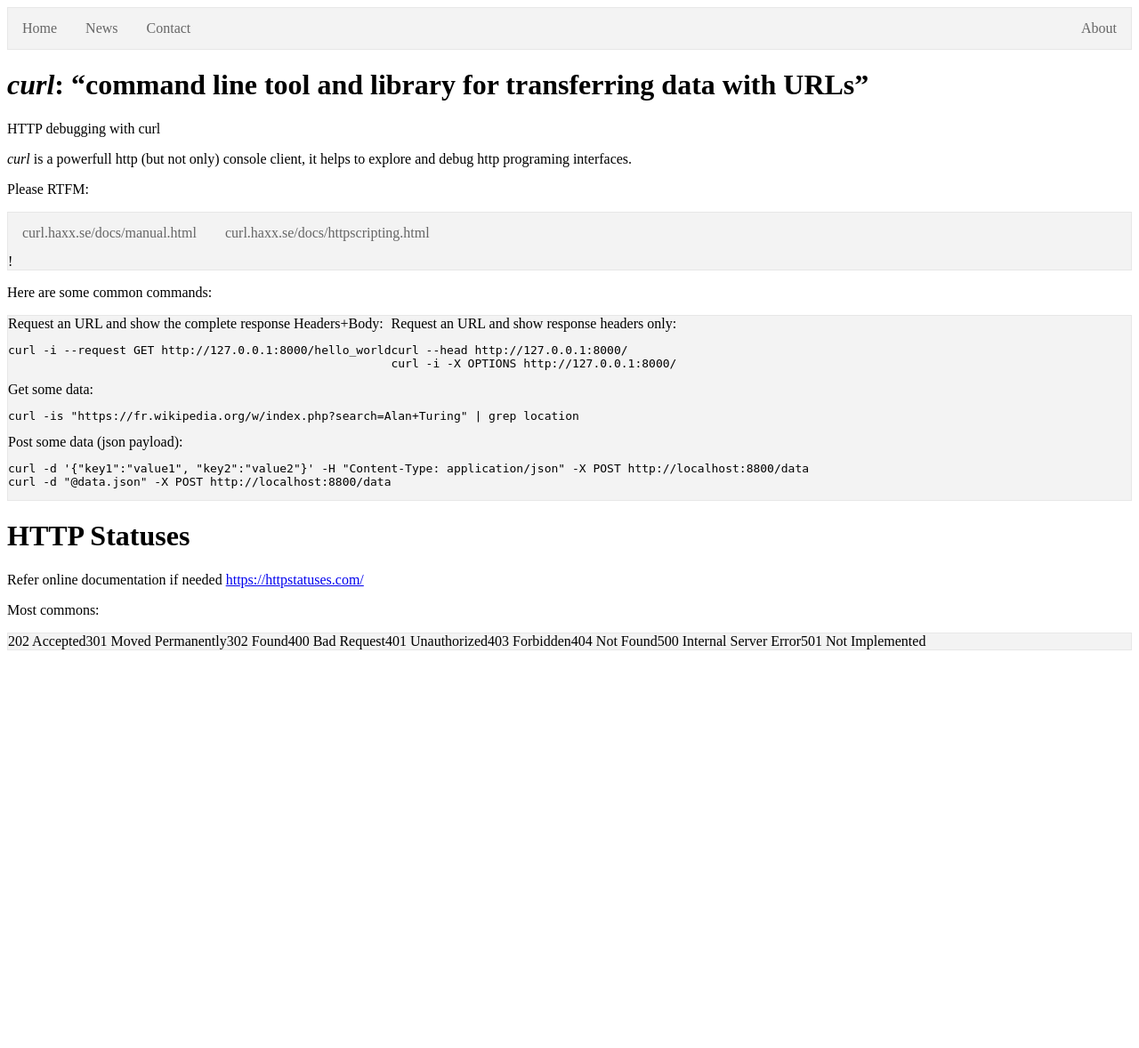
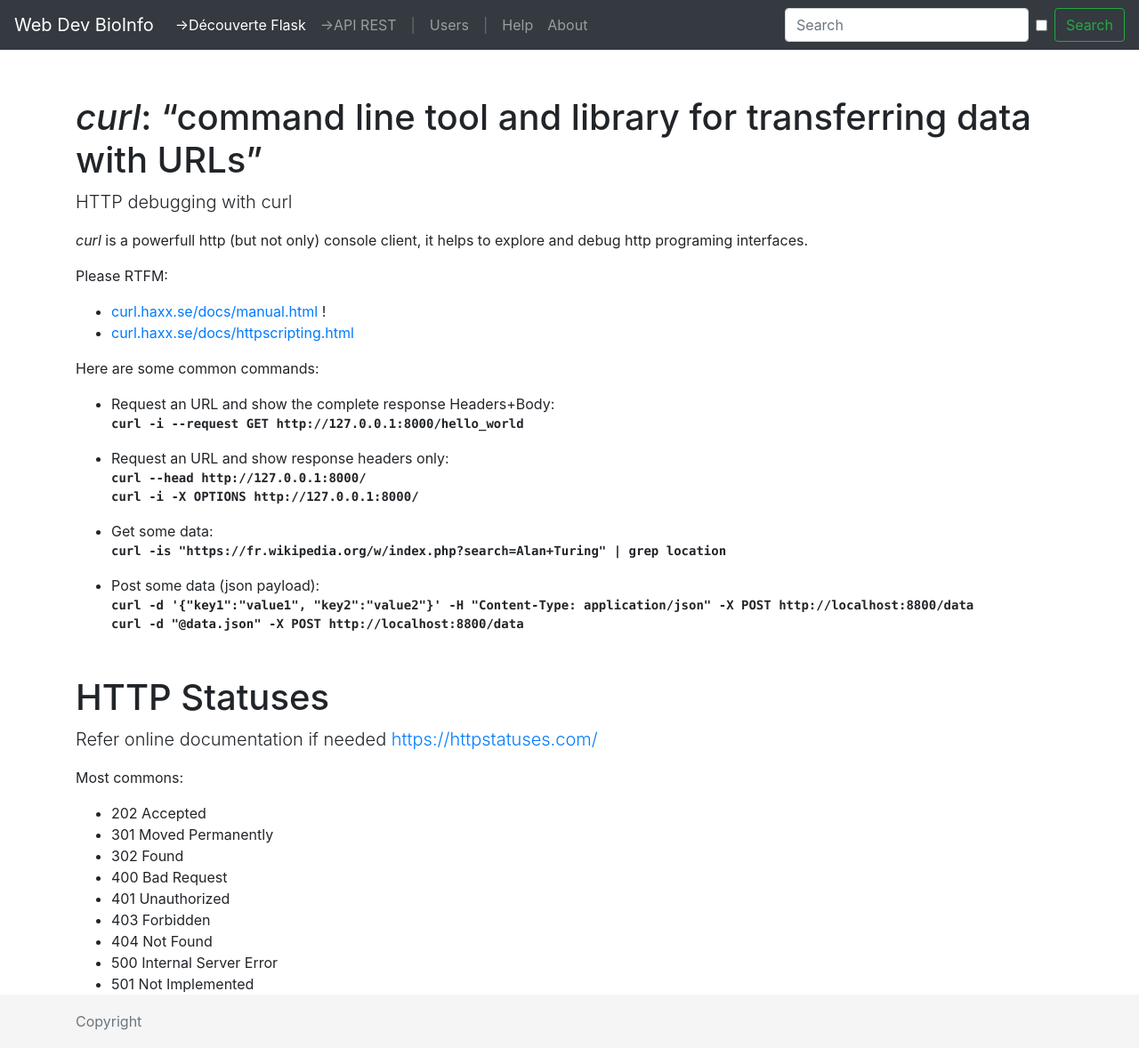
Before and after one commit to Tpoquillon/Prog_Web_Confinement, a Python web app: template Découverte_Flask/templates/help.html in a window 1280 px wide. Shown: the whole page at 89% size. Before the commit the page ends 731 px from the top, so only its background shows below. Run offline with Jinja, Linux system fonts and the light colour scheme; the template is opened without the code that fills it, so the values that code supplies are empty; some libraries are stand-ins or nearby versions.

Commit message:
update of the base template

```diff
--- a/templates/base.html
+++ b/templates/base.html
@@ -1,20 +1,83 @@
 <!DOCTYPE html>
-<html>
+<html lang="en">
   <head>
-    <link href="{{ url_for('static', filename='style.css') }}" rel="stylesheet">
-{% block head %}{% endblock %}
+    <meta http-equiv="content-type" content="text/html; charset=UTF-8">
+    <meta name="viewport" content="width=device-width, initial-scale=1, shrink-to-fit=no">
+    <link rel="icon" href="{{ url_for('static', filename='favicon.ico') }}">
+
+    <title>{{ page_title|default('BioInfo 4A Web dev Introdution modif') }}</title>
+
+    <!-- Bootstrap core CSS -->
+    <link href="{{ url_for('static', filename='bootstrap.css') }}" rel="stylesheet">
+
+    <!-- Custom styles for this template -->
+    <link href="{{ url_for('static', filename='sticky-footer-navbar.css') }}" rel="stylesheet">
+
+    <link href="{{ url_for('static', filename='custom.css') }}" rel="stylesheet">
+    {% block head %}{% endblock head %}
   </head>
+
   <body>
-    <ul>
-      <li><a href="{{ url_for('index') }}#home">Home</a></li>
-      <li><a href="#news">News</a></li>
-      <li><a href="#contact">Contact</a></li>
-      <li style="float:right" ><a href="{{ url_for('about') }}">About</a></li>
-    </ul>
 
-{% block content %}{% endblock %}
+    <header>
+      <!-- Fixed navbar -->
+      <nav class="navbar navbar-expand-md navbar-dark fixed-top bg-dark">
+        <a class="navbar-brand" href="{{ url_for('index') }}">Web Dev BioInfo</a>
+        <button class="navbar-toggler" type="button" data-toggle="collapse" data-target="#navbarCollapse" aria-controls="navbarCollapse" aria-expanded="false" aria-label="Toggle navigation">
+          <span class="navbar-toggler-icon"></span>
+        </button>
+        <div class="collapse navbar-collapse" id="navbarCollapse">
+          <ul class="navbar-nav mr-auto">
+            <li class="nav-item active">
+              <a class="nav-link" href="{{ url_for('flaskintro') }}">→Découverte Flask <span class="sr-only">(current)</span></a>
+            </li>
+            <li class="nav-item">
+              <a class="nav-link" href="{{ url_for('indexapi') }}">→API REST</a>
+            </li>
+            <li class="nav-item">
+              <a class="nav-link disabled">|</a>
+            </li>
+            <li class="nav-item">
+              <a class="nav-link" href="{{ url_for('users') }}">Users</a>
+            </li>
+            <li class="nav-item">
+              <a class="nav-link disabled">|</a>
+            </li>
+            <li class="nav-item">
+              <a class="nav-link" href="{{ url_for('help') }}">Help</a>
+            </li>
+            <li class="nav-item">
+              <a class="nav-link" href="{{ url_for('about') }}">About</a>
+            </li>
+          </ul>
+          <ul class="navbar-nav mx-auto">
+          </ul>
+          <form class="form-inline mt-2 mt-md-0" method="get" action="/search/">
+            <input class="form-control mr-sm-2" placeholder="Search" aria-label="Search" type="text" name="pattern">
+            <input class="form-control mr-sm-2" type="checkbox" name="regexp">
+            <button class="btn btn-outline-success my-2 my-sm-0" type="submit">Search</button>
+          </form>
+        </div>
+      </nav>
+    </header>
+
+    <!-- Begin page content -->
+    <main role="main" class="container">
+    {% block content %}{% endblock content %}
+    </main>
+
+    <footer class="footer">
+      <div class="container">
+        <span class="text-muted">Copyright</span>
+      </div>
+    </footer>
 
     <!-- Placed at the end of the document so the pages load faster -->
-    <script src="{{ url_for('static', filename='script.js') }}"></script>
+    <script src="{{ url_for('static', filename='jquery-3.js') }}" integrity="sha384-q8i/X+965DzO0rT7abK41JStQIAqVgRVzpbzo5smXKp4YfRvH+8abtTE1Pi6jizo" crossorigin="anonymous"></script>
+    <script src="{{ url_for('static', filename='popper.js') }}"></script>
+    <script src="{{ url_for('static', filename='bootstrap.js') }}"></script>
+    {% block script %}{% endblock script %}
   </body>
 </html>
+
+<!-- vim: set filetype=html spell spelllang=en: -->
```
